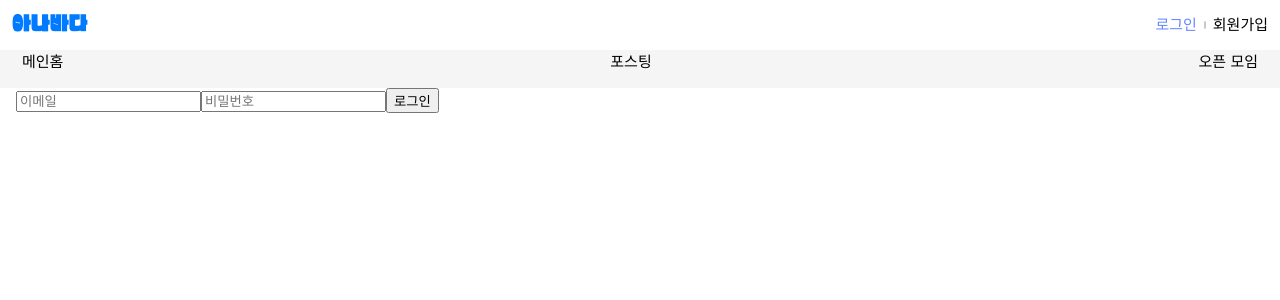
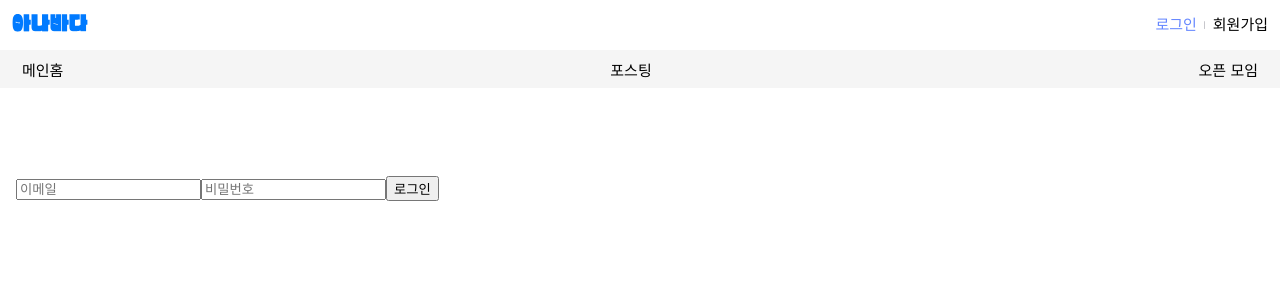
Before and after one commit to jong6598/anabada-frontEnd, a React (Create React App) app: page /login in a window 1280 px wide. Shown: the top 300 px of the page. Built offline with nearby package versions, Linux system fonts and the light colour scheme; no server answers.

Commit message:
헤더 스타일 변경

```diff
--- a/src/components/Header.jsx
+++ b/src/components/Header.jsx
@@ -25,24 +25,11 @@ const Header = () => {
     }
   }, []);
 
-  /* const pathnameRef = useRef(null);
-  useEffect(()=>{
-    if(pathnameRef.current === null){
-      return pathnameRef.current = true;
-    }
-    if(pathname==="/login"){
-      const loginPath = document.querySelector("header__user__login")
-    } else if(pathname==="/signup"){
-
-    }
-  },[pathname]) */
-
   // 헤더에 넣을 유저정보 받아오기
   const userInfo = useSelector((state) => state.auth);
 
   return (
     <>
-      <HeaderWrapper>
       <MainHeader pathname={pathname}>
         <Link to="/">
           <div>
@@ -114,7 +101,7 @@ const Header = () => {
           </Link>
         </nav>
       </MainNav>
-      </HeaderWrapper>
+
       <Layout>
         <Outlet />
       </Layout>
@@ -123,15 +110,6 @@ const Header = () => {
 };
 
 export default Header;
-
-const HeaderWrapper = styled.div`
-  display: flex;
-  flex-direction: column;
-  z-index: 999;
-  position: absolute;
-  top: 0;
-  left: 0;
-`;
 
 const MainHeader = styled.div`
   width: 100vw;
@@ -176,9 +154,9 @@ const MainHeader = styled.div`
     height: 1rem;
     div {
       height: 0.5rem;
-      border: 0.01px solid #c7c7cc;
+      width: 1px;
       border-radius: 1rem;
-      width: 0rem;
+      background-color: #c7c7cc;
     }
   }
 `;
@@ -192,11 +170,15 @@ const MainNav = styled.div`
   .header__nav {
     display: flex;
     justify-content: space-between;
+    height: 100%;
+    align-items: center;
     .header__nav__home {
+      display: flex;
+      align-items: center;
       height: 100%;
       color: ${(props) => (props.pathname === "/" ? "#2756FF" : "inherit")};
       border-bottom: ${(props) =>
-        props.pathname === "/" ? "0.1rem solid #2756FF" : "inherit"};
+        props.pathname === "/" ? "0.15rem solid #2756FF" : "inherit"};
     }
   }
 `;
```
Lines whose indentation alone changed are shown as unchanged.
